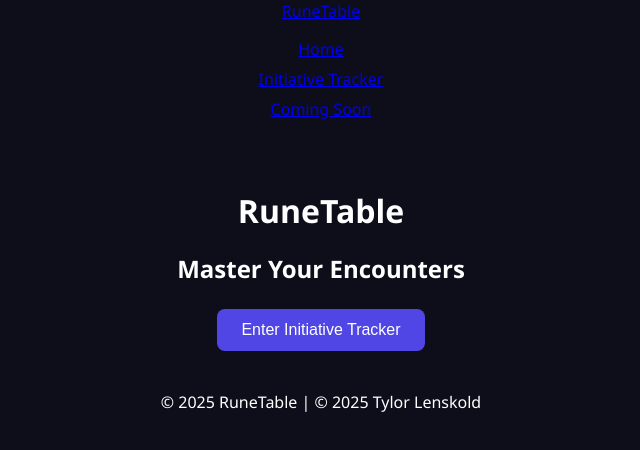
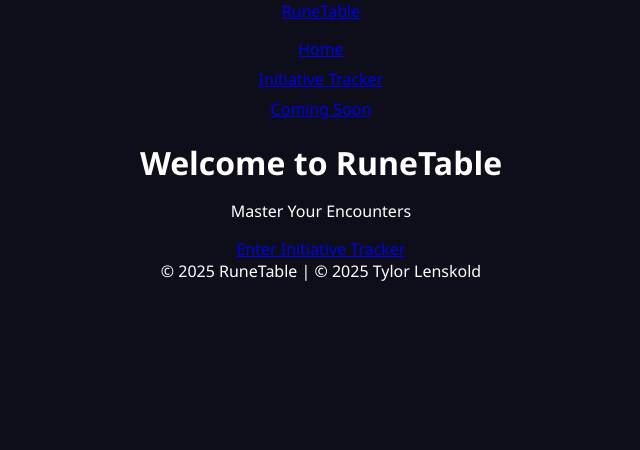
Before and after one commit to RuneTable/RuneTable, a React (Vite) app in the folder frontend/: page / in a window 1280 px wide. Shown: the top 450 px of the page, without its empty margins (319-959 px from the left). Built offline with nearby package versions, Linux system fonts and the light colour scheme.

Commit message:
Update SplashScreen.jsx

```diff
--- a/frontend/src/components/SplashScreen.jsx
+++ b/frontend/src/components/SplashScreen.jsx
@@ -1,14 +1,12 @@
 import React from 'react';
-import { useNavigate } from 'react-router-dom';
+import { Link } from 'react-router-dom';
 
 function SplashScreen() {
-  const navigate = useNavigate();
-
   return (
-    <div className="splash">
-      <h1>RuneTable</h1>
-      <h2>Master Your Encounters</h2>
-      <button onClick={() => navigate('/tracker')}>Enter Initiative Tracker</button>
+    <div className="splash-container">
+      <h1>Welcome to RuneTable</h1>
+      <p>Master Your Encounters</p>
+      <Link to="/tracker" className="enter-button">Enter Initiative Tracker</Link>
     </div>
   );
 }
```
